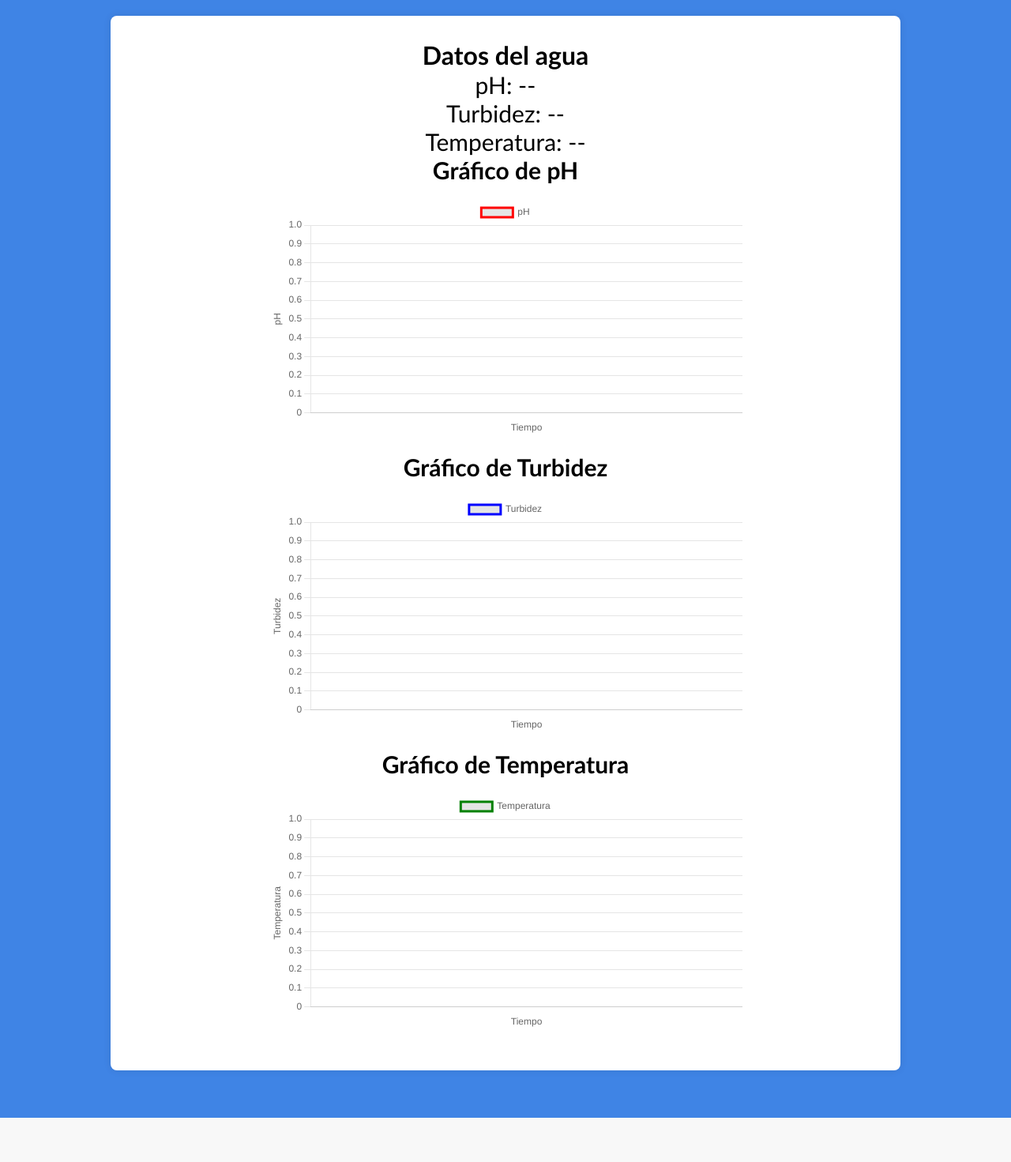
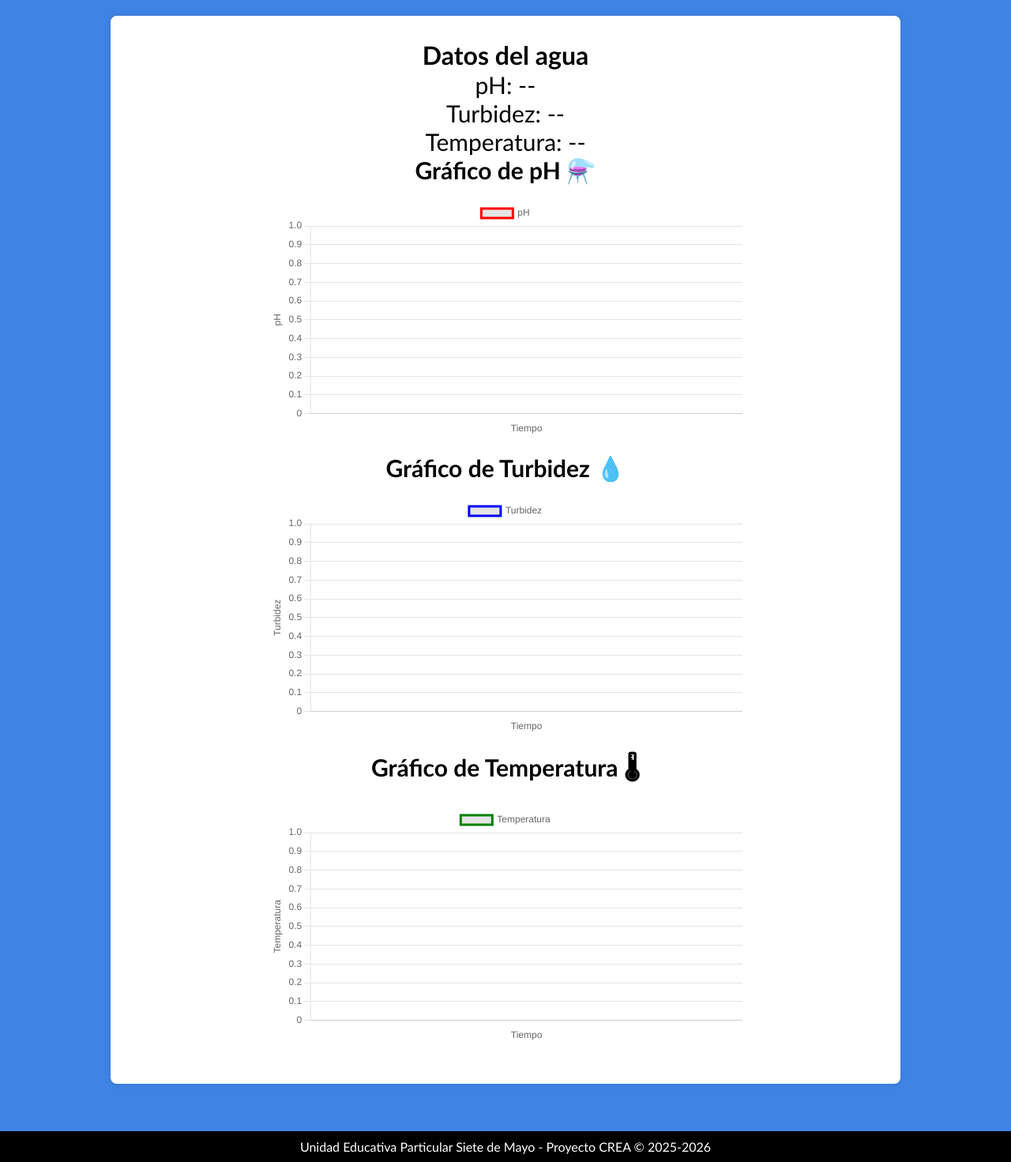
Before and after one commit to crac12456/ProyectoCREA-web, a Flask app: page /datos in a window 1280 px wide. Shown: the part 140-1611 px from the top of the page at 79% size. Before the commit the page ends 1555 px from the top, so only its background shows below. Run offline with Flask 3, Linux system fonts and the light colour scheme.

Commit message:
Decoracion

```diff
--- a/static/css/style.css
+++ b/static/css/style.css
@@ -8,6 +8,11 @@
 body {
   background-color: black;
   background: #3F84E5;
+  opacity: 0;
+  transition: opacity 0.8s ease-in-out;
+}
+body.loaded {
+  opacity: 1;  /* cuando agregamos la clase loaded → aparece */
 }
 header {
   background-color: #fbbc5d;
--- a/static/js/chart.js
+++ b/static/js/chart.js
@@ -62,7 +62,7 @@ document.addEventListener("DOMContentLoaded", function() {
         tempChart.update();
     }
 
-    // 🔄 Obtener datos reales desde Flask cada 3 segundos
+    // Obtener datos reales desde Flask cada 3 segundos
     setInterval(async () => {
         try {
             const response = await fetch("/data");
--- a/templates/GPS.html
+++ b/templates/GPS.html
@@ -6,7 +6,13 @@
   <title>Proyecto CREA</title>
   <link rel="stylesheet" type="text/css" href="{{ url_for('static', filename='css/style.css') }}">
   <script src="{{ url_for('static', filename='js/script.js') }}" defer></script>
+  <link rel="icon" type="image/x-icon" href="{{ url_for('static', filename='img/CREA.ico') }}">
 </head>
+<script>
+  window.addEventListener("load", function() {
+    document.body.classList.add("loaded");
+  });
+</script>
 <body>
 <header>
   <img class="logo" src="{{ url_for('static', filename='img/Logo_CREA.png') }}" alt="logo">
--- a/templates/control.html
+++ b/templates/control.html
@@ -13,7 +13,13 @@
       src="{{ url_for('static', filename='js/script.js') }}"
       defer
     ></script>
+    <link rel="icon" type="image/x-icon" href="{{ url_for('static', filename='img/CREA.ico') }}">
   </head>
+  <script>
+  window.addEventListener("load", function() {
+    document.body.classList.add("loaded");
+  });
+</script>
   <body>
     <header>
       <img
--- a/templates/datos.html
+++ b/templates/datos.html
@@ -7,7 +7,13 @@
   <link rel="stylesheet" type="text/css" href="{{ url_for('static', filename='css/style.css') }}">
   <script src="https://cdn.jsdelivr.net/npm/chart.js" defer></script>
   <script src="{{ url_for('static', filename='js/chart.js') }}" defer></script>
+<link rel="icon" type="image/x-icon" href="{{ url_for('static', filename='img/CREA.ico') }}">
 </head>
+<script>
+  window.addEventListener("load", function() {
+    document.body.classList.add("loaded");
+  });
+</script>
 <body>
 <header>
   <img class="logo" src="{{ url_for('static', filename='img/Logo_CREA.png') }}" alt="logo">
@@ -32,18 +38,21 @@
     </ul>
 
     <div>
-      <h3 class="pH">Gráfico de pH</h3>
+      <h3 class="pH">Gráfico de pH ⚗️</h3>
       <canvas id="phChart"></canvas>
     </div>
     <div>
-      <h3 class="Turbidez">Gráfico de Turbidez</h3>
+      <h3 class="Turbidez">Gráfico de Turbidez 💧</h3>
       <canvas id="turbidezChart"></canvas>
     </div>
     <div>
-      <h3 class="Temperatura">Gráfico de Temperatura</h3>
+      <h3 class="Temperatura">Gráfico de Temperatura 🌡</h3>
       <canvas id="tempChart"></canvas>
     </div>
   </div>
 </main>
 </body>
+<footer>
+  <p>Unidad Educativa Particular Siete de Mayo - Proyecto CREA &copy; 2025-2026</p>
+</footer>
 </html>
```
Also changed, not shown: templates/index.html (+8 -1 lines), static/img/CREA.ico (added).
